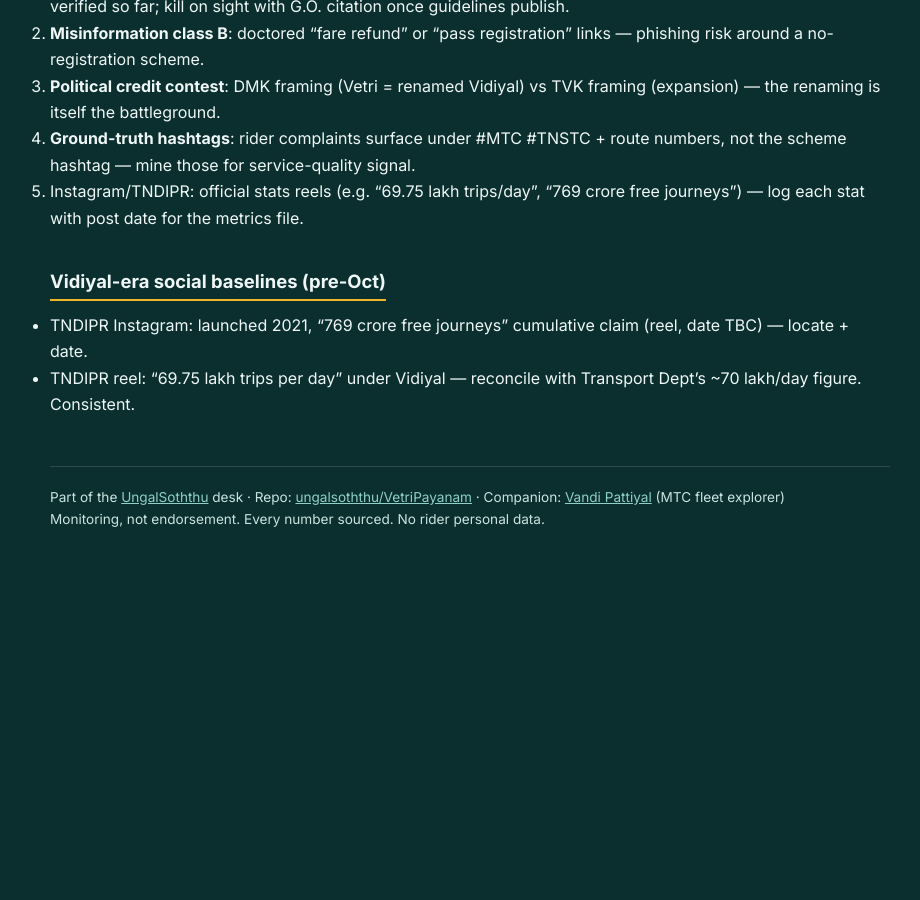
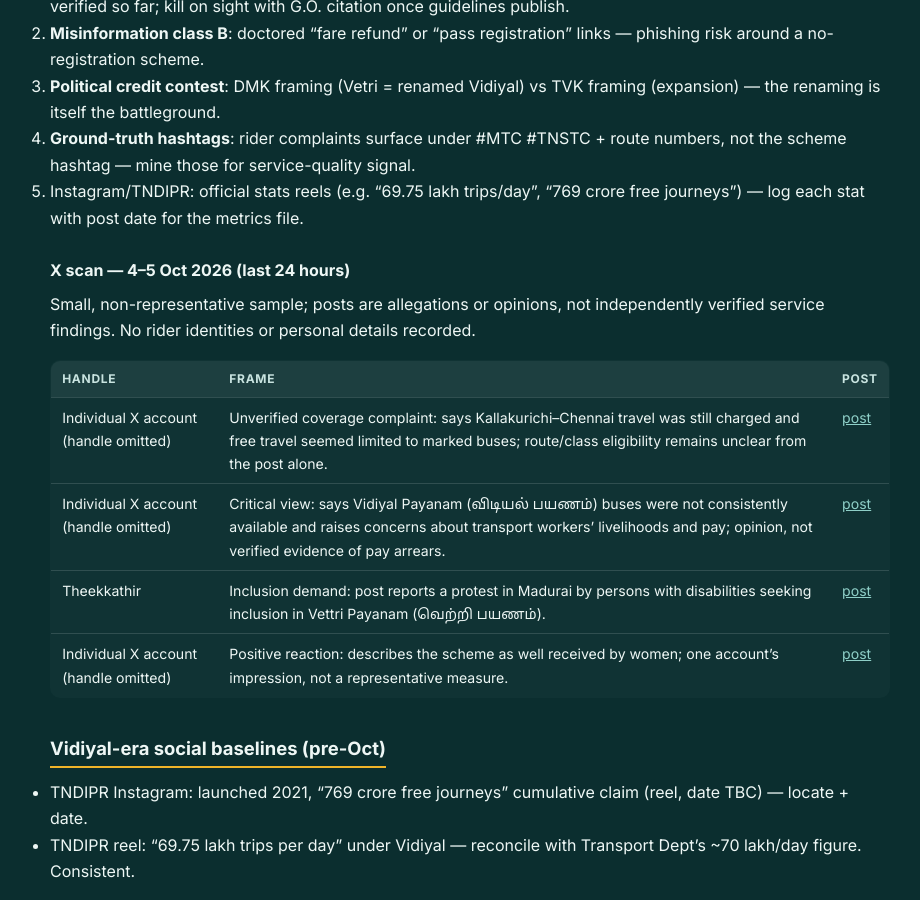
Before and after one commit to ungalsoththu/VetriPayanam, a Jekyll site: the page built from social/SOCIALLOG.md, in a window 1280 px wide and 900 px high, scrolled down 1409 px. Shown: the whole window, without its empty margins (170-1090 px from the left). Built offline with Jekyll 4.4.1, drawn with Linux system fonts in a browser that asks for light colours; before the commit the page ends 2004 px from its top, so only the background shows below that.

Commit message:
daily watch 2026-10-05: court withdrawal, scheme GO still unlocated

```diff
--- a/social/SOCIALLOG.md
+++ b/social/SOCIALLOG.md
@@ -43,6 +43,17 @@ permalink: /social/
 4. **Ground-truth hashtags**: rider complaints surface under #MTC #TNSTC + route numbers, not the scheme hashtag — mine those for service-quality signal.
 5. Instagram/TNDIPR: official stats reels (e.g. "69.75 lakh trips/day", "769 crore free journeys") — log each stat with post date for the metrics file.
 
+### X scan — 4–5 Oct 2026 (last 24 hours)
+
+Small, non-representative sample; posts are allegations or opinions, not independently verified service findings. No rider identities or personal details recorded.
+
+| Handle | Frame | Post |
+| --- | --- | --- |
+| Individual X account (handle omitted) | Unverified coverage complaint: says Kallakurichi–Chennai travel was still charged and free travel seemed limited to marked buses; route/class eligibility remains unclear from the post alone. | [post](https://x.com/Maathiyosi007/status/2107107089671971008) |
+| Individual X account (handle omitted) | Critical view: says Vidiyal Payanam (விடியல் பயணம்) buses were not consistently available and raises concerns about transport workers’ livelihoods and pay; opinion, not verified evidence of pay arrears. | [post](https://x.com/panchami123645/status/2107103466606977307) |
+| Theekkathir | Inclusion demand: post reports a protest in Madurai by persons with disabilities seeking inclusion in Vettri Payanam (வெற்றி பயணம்). | [post](https://x.com/Theekkathir/status/2107103377637478849) |
+| Individual X account (handle omitted) | Positive reaction: describes the scheme as well received by women; one account’s impression, not a representative measure. | [post](https://x.com/Thaniraman_/status/2107103942119481553) |
+
 ## Vidiyal-era social baselines (pre-Oct)
 
 - TNDIPR Instagram: launched 2021, "769 crore free journeys" cumulative claim (reel, date TBC) — locate + date.
```
Also changed, not shown: gos/GO-INDEX.md (+1 -1 lines), news/NEWSLOG.md (+1 -0 lines).
